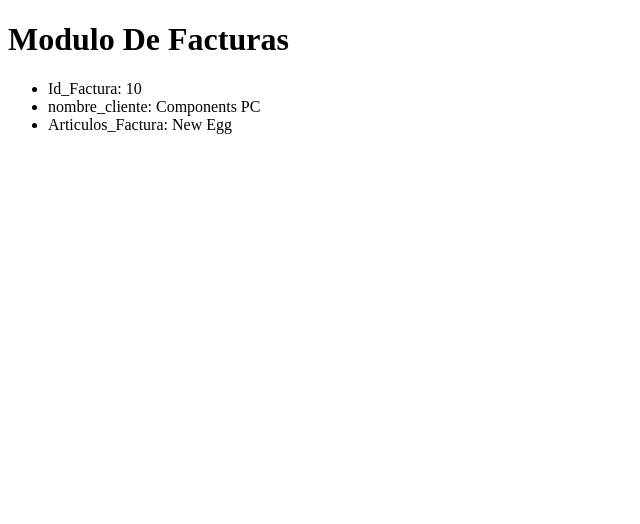
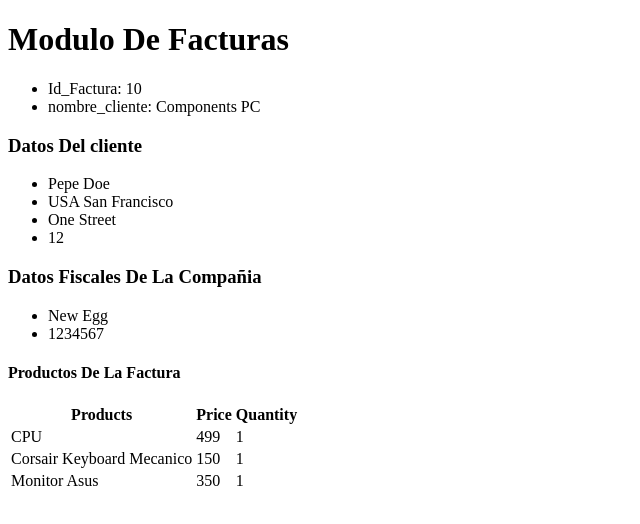
Before and after one commit to mazamorm1975/InvoiceApp, a React (Vite) app: page / in a window 1280 px wide. Shown: the top 524 px of the page, without its empty margins (0-640 px from the left). Built offline with nearby package versions, Linux system fonts and the light colour scheme.

Commit message:
Modulo 55. Maquetando los items

```diff
--- a/src/components/InvoiceApp.jsx
+++ b/src/components/InvoiceApp.jsx
@@ -1,17 +1,56 @@
 import { getInvoice } from "../services/getInvoice";
 
 export const InvoiceApp = () => {
+  const { id, name, client, company, items } = getInvoice();
+  const { name: nameClient, lastName, address } = client;
+  const { country, city, street, number } = address;
 
-    const invoice = getInvoice();
+  return (
+    <>
+      <h1>Modulo De Facturas</h1>
+      <ul>
+        <li> Id_Factura: {id}</li>
+        <li> nombre_cliente: {name}</li>
+      </ul>
 
-    return (
-    <>
-        <h1>Modulo De Facturas</h1>
-        <ul>
-            <li> Id_Factura: {invoice.id}</li>
-            <li> nombre_cliente: {invoice.name}</li>
-            <li> Articulos_Factura: {invoice.company.name}</li>
-        </ul>
+      <h3>Datos Del cliente</h3>
+      <ul>
+        <li>
+          {nameClient} {lastName}
+        </li>
+        <li>
+          {country}
+          {city}
+        </li>
+        <li>{street}</li>
+        <li>{number}</li>
+      </ul>
+
+      <h3>Datos Fiscales De La Compañia</h3>
+      <ul>
+        <li>{company.name}</li>
+        <li>{company.fiscalNumber}</li>
+      </ul>
+      <h4>Productos De La Factura</h4>
+      <table>
+        <thead>
+          <tr>
+            <th>Products</th>
+            <th>Price</th>
+            <th>Quantity</th>
+          </tr>
+        </thead>
+        <tbody>
+          {items.map(({ id, product, price, quantity }) => (
+            // eslint-disable-next-line react/jsx-key
+            <tr key={id}>
+              <td>{product}</td>
+              <td>{price}</td>
+              <td>{quantity}</td>
+            </tr>
+          ))}
+        </tbody>
+      </table>
     </>
-    )
+  );
 };
--- a/src/data/invoice.js
+++ b/src/data/invoice.js
@@ -6,7 +6,7 @@ export const invoice = {
     lastName: "Doe",
     address: {
       country: "USA",
-      city: "San Francisco",
+      city: " San Francisco",
       street: "One Street",
       number: 12,
     },
@@ -17,19 +17,22 @@ export const invoice = {
   },
   items: [
     {
+      id: 1,
       product: "CPU",
       price: 499,
       quantity: 1,
     },
     {
+      id: 2,
       product: "Corsair Keyboard Mecanico",
       price: 150,
       quantity: 1,
     },
     {
+      id: 3,
       product: "Monitor Asus",
       price: 350,
       quantity: 1,
-    }
-  ]
-}
+    },
+  ],
+};
```
